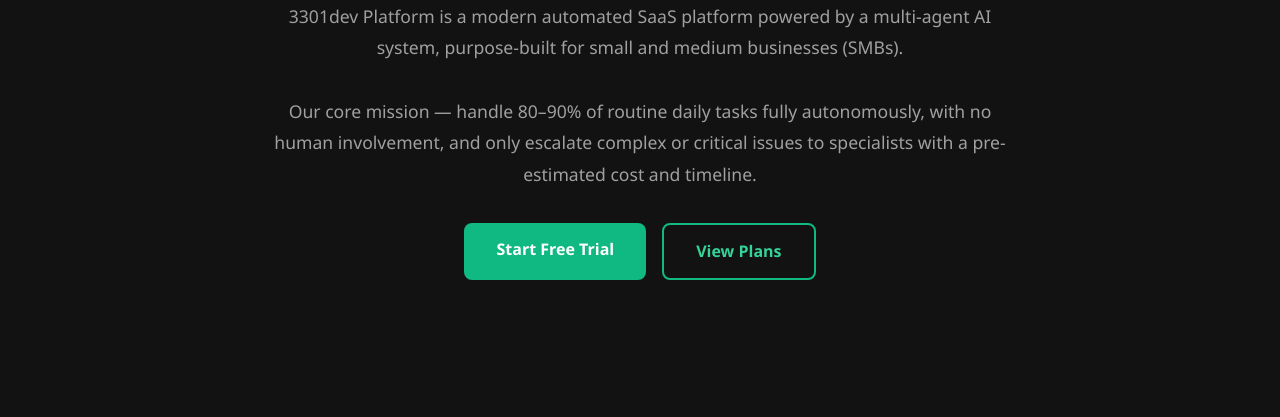
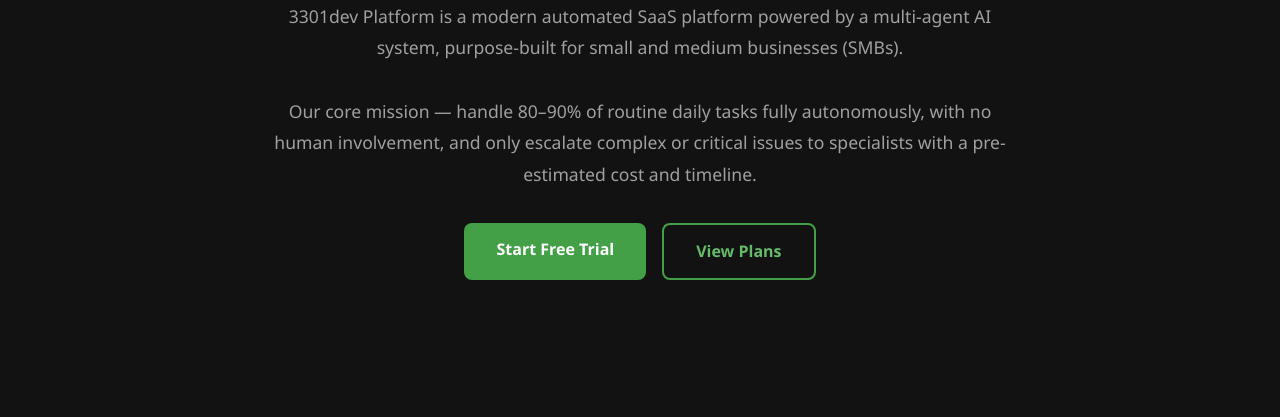
Before and after one commit to se1fDEV/3301DEV.COM, a website: page index.html in a window 1280 px wide. Shown: the part 225-642 px from the top of the page. Drawn offline with Linux system fonts and the light colour scheme.

Commit message:
Restore primary color to #43A047 green palette

```diff
--- a/css/styles.css
+++ b/css/styles.css
@@ -1,9 +1,9 @@
 /* ===== CSS Variables ===== */
 :root {
-  --color-primary: #10B981;
-  --color-primary-dark: #059669;
-  --color-accent: #34D399;
-  --color-accent-light: rgba(16, 185, 129, 0.15);
+  --color-primary: #43A047;
+  --color-primary-dark: #2E7D32;
+  --color-accent: #66BB6A;
+  --color-accent-light: rgba(67, 160, 71, 0.15);
   --color-bg: #121212;
   --color-bg-surface: #1E1E1E;
   --color-bg-elevated: #252525;
```
